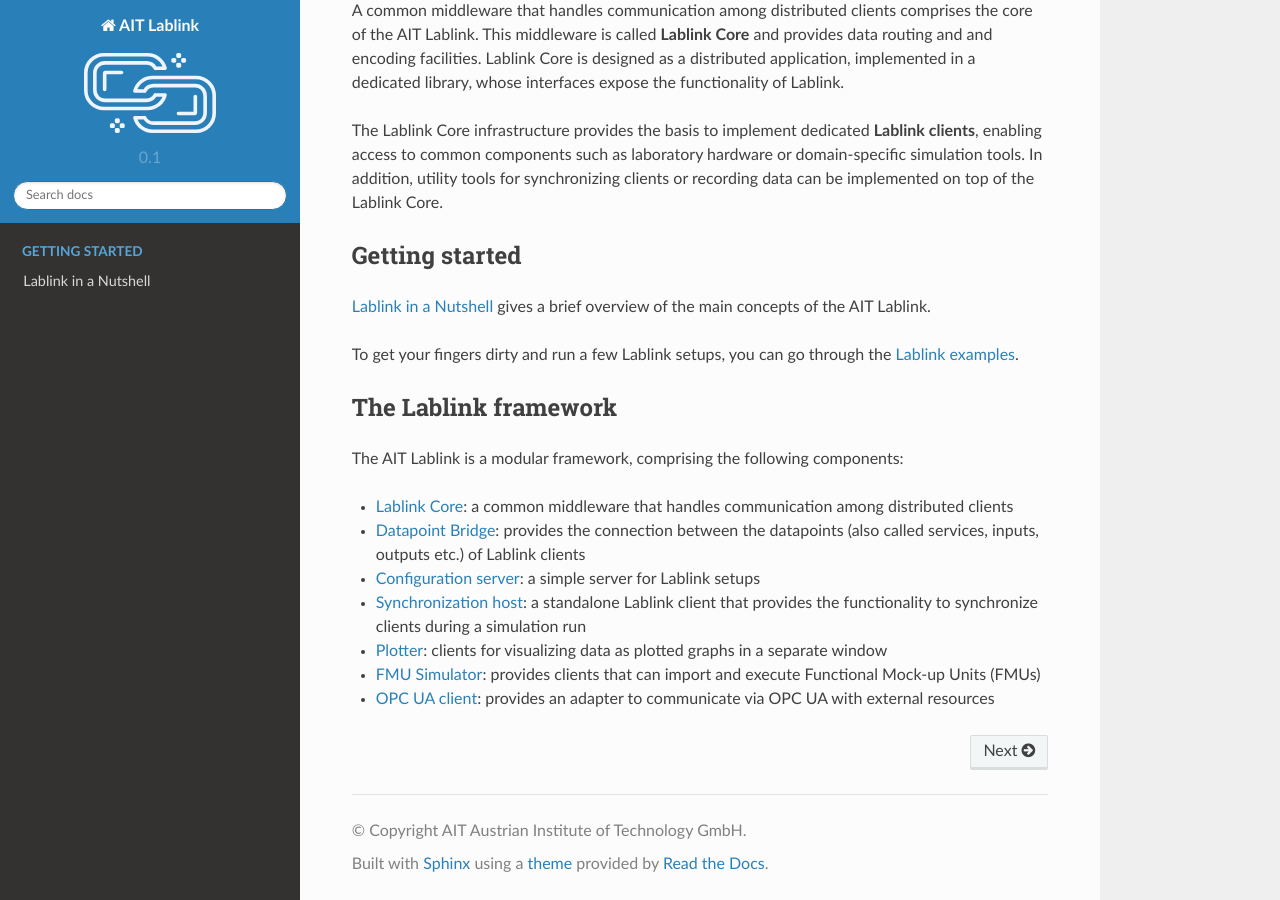
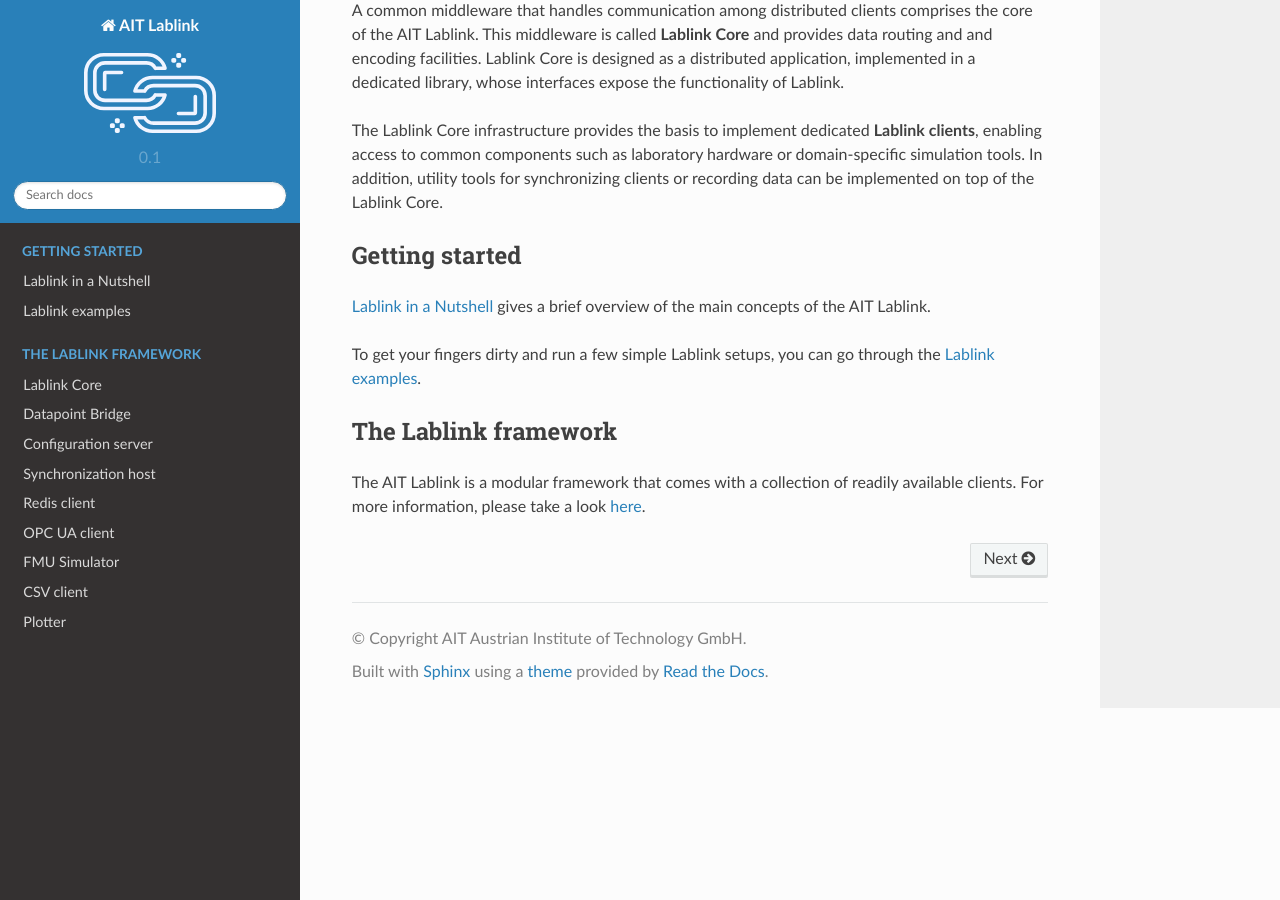
Before and after one commit to AIT-Lablink/lablink-docs-main, a Sphinx documentation site: the page built from source/index.rst, in a window 1280 px wide and 900 px high, scrolled down 704 px. Built offline with Sphinx 7.4.7 and the Read the Docs theme 2.0.0, drawn with Linux system fonts in a browser that asks for light colours.

```diff
--- a/source/index.rst
+++ b/source/index.rst
@@ -38,12 +38,12 @@ To get your fingers dirty and run a few Lablink setups, you can go through the `
 The Lablink framework
 =====================
 
-The AIT Lablink is a modular framework, comprising the following components:
+The AIT Lablink is a modular framework that comes with a collection of readily available clients.
+For more information, please take a look :doc:`here <framework>`.
 
-* `Lablink Core <https://ait-lablink.readthedocs.io/projects/ait-lablink-core-java>`_: a common middleware that handles communication among distributed clients
-* `Datapoint Bridge <https://ait-lablink.readthedocs.io/projects/ait-lablink-datapoint-bridge>`_: provides the connection between the datapoints (also called services, inputs, outputs etc.) of Lablink clients
-* `Configuration server <https://ait-lablink.readthedocs.io/projects/ait-lablink-config-server>`_: a simple server for Lablink setups
-* `Synchronization host <https://ait-lablink.readthedocs.io/projects/ait-lablink-sync-host>`_: a standalone Lablink client that provides the functionality to synchronize clients during a simulation run
-* `Plotter <https://ait-lablink.readthedocs.io/projects/ait-lablink-plotter>`_: clients for visualizing data as plotted graphs in a separate window
-* `FMU Simulator <https://ait-lablink.readthedocs.io/projects/ait-lablink-fmusim>`_: provides clients that can import and execute Functional Mock-up Units (FMUs)
-* `OPC UA client <https://ait-lablink.readthedocs.io/projects/ait-lablink-opc-ua-client>`_: provides an adapter to communicate via OPC UA with external resources
+.. toctree::
+   :maxdepth: 2
+   :hidden:
+   :caption: The Lablink framework
+
+   /framework
```
Also changed, not shown: other parts of source/index.rst (+1 -1 lines), source/framework.rst (added, +48 -0 lines), source/lablink_in_a_nutshell.rst (+7 -0 lines).
